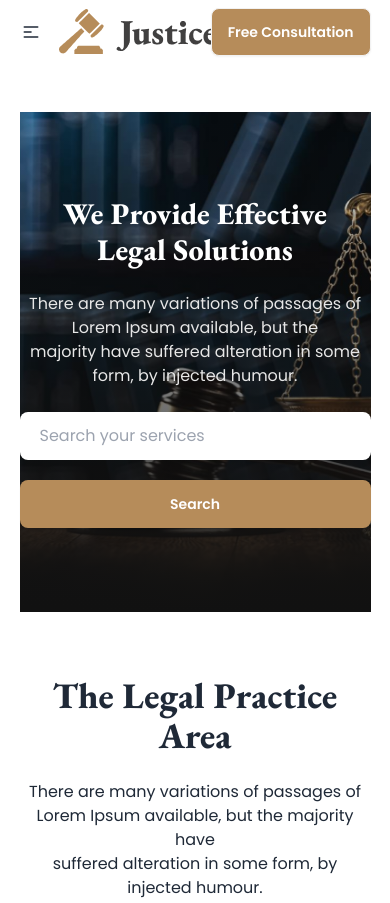
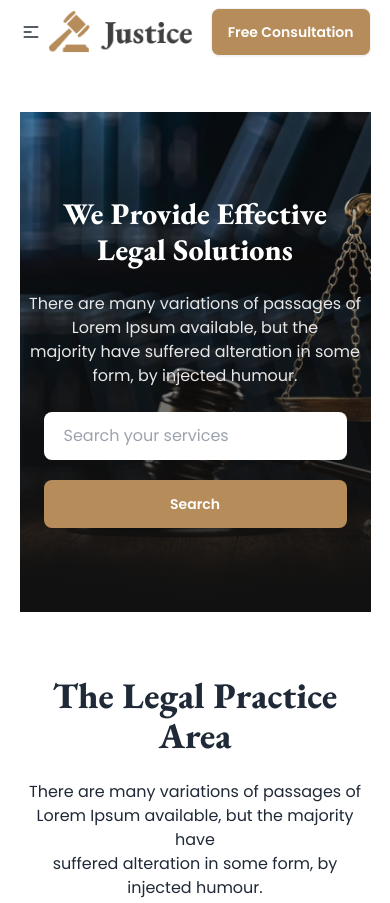
Before and after one commit to Parvez141300/legal-solutions-website-daisyui-and-tailwind, a plain HTML site: page index.html in a window 390 px wide. Shown: the top 903 px of the page. Drawn offline with nearby package versions, Linux system fonts and the light colour scheme.

Commit message:
eddited nav logo size and banner form given padding in x axix

```diff
--- a/index.html
+++ b/index.html
@@ -92,7 +92,7 @@
                             </li>
                         </ul>
                     </div>
-                    <a class="btn btn-ghost text-xl font-bold lg:px-0"><img src="images/logo2.png" alt=""></a>
+                    <a class="btn btn-ghost text-xl font-bold pl-0 border-l-0 lg:px-0"><img class="w-[90%] md:w-full" src="images/logo2.png" alt=""></a>
                 </div>
                 <div class="navbar-center hidden lg:flex">
                     <ul class="menu menu-horizontal px-1">
@@ -150,7 +150,7 @@
                 <p class="text-[#E7E7E7] text-center">There are many variations of passages of Lorem Ipsum available,
                     but the <br> majority have suffered alteration in some form, by injected humour.</p>
                 <form action=""
-                    class="flex flex-col mx-auto md:flex-wrap lg:flex-nowrap md:flex-row gap-5 md:justify-center">
+                    class="flex flex-col mx-auto md:flex-wrap lg:flex-nowrap md:flex-row gap-5 md:justify-center px-6">
                     <input class="py-3 px-5 w-[100%] md:w-[75%] lg:w-[500px] rounded-lg" type="search" name="" id=""
                         placeholder="Search your services">
                     <input class="btn bg-justice-primary border-0 text-white px-8" type="submit" value="Search">
```
